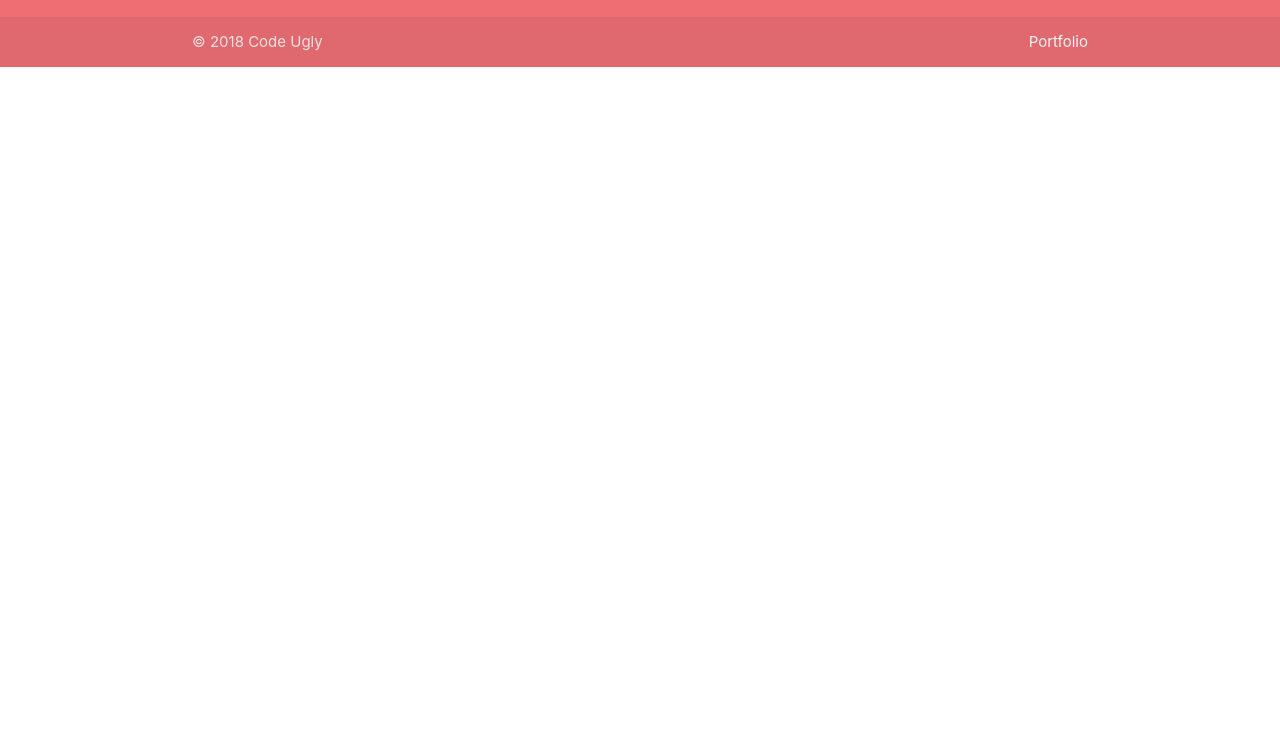
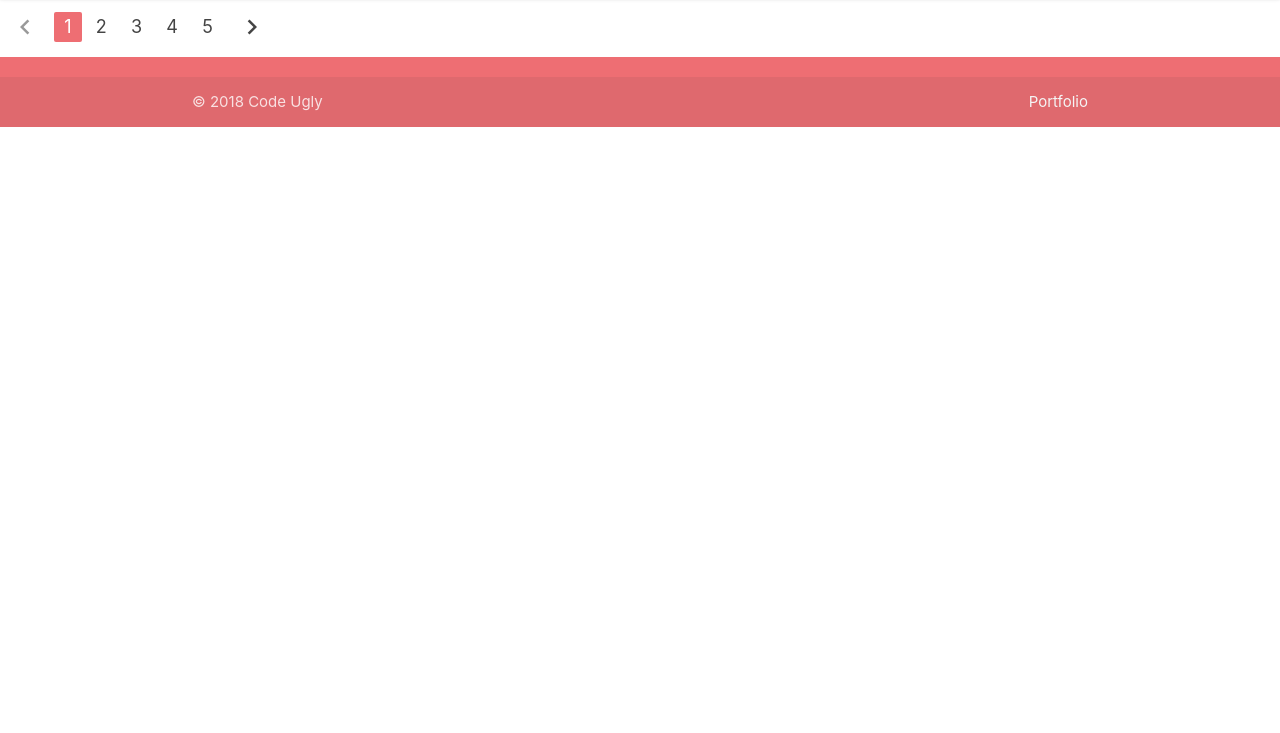
Before and after one commit to AaronKWalker/Hangman_Video_Game_Edition, a plain HTML site: page index.html in a window 1280 px wide. Shown: the part 67-800 px from the top of the page. Drawn offline with nearby package versions, Linux system fonts and the light colour scheme.

Commit message:
added pagination, slight cleanup, add icons code

```diff
--- a/index.html
+++ b/index.html
@@ -3,7 +3,7 @@
 <head>
     <meta charset="utf-8" />
     <link rel="stylesheet" href="https://cdnjs.cloudflare.com/ajax/libs/materialize/1.0.0-beta/css/materialize.min.css">
-
+    <link href="https://fonts.googleapis.com/icon?family=Material+Icons" rel="stylesheet">
     <meta http-equiv="X-UA-Compatible" content="IE=edge">
     <title>Hangman Video Game Edition</title>
     <meta name="viewport" content="width=device-width, initial-scale=1">
@@ -13,7 +13,7 @@
 <body>
     <nav>
         <div class="nav-wrapper">
-            <a href="#" class="brand-logo active">Hangman Video Game Edition</a>
+            <a href="#" class="brand-logo">Hangman Video Game Edition</a>
             <ul id="nav-mobile" class="right hide-on-med-and-down">
             <li><a href="#">Nintendo</a></li>
             <li><a href="#">Sega</a></li>
@@ -23,7 +23,15 @@
     </nav>
 
     <main>
-
+        <ul class="pagination">
+            <li class="disabled"><a href="#!"><i class="material-icons">chevron_left</i></a></li>
+            <li class="active"><a href="#">1</a></li>
+            <li class="waves-effect"><a href="#">2</a></li>
+            <li class="waves-effect"><a href="#">3</a></li>
+            <li class="waves-effect"><a href="#">4</a></li>
+            <li class="waves-effect"><a href="#">5</a></li>
+            <li class="waves-effect"><a href="#"><i class="material-icons">chevron_right</i></a></li>
+        </ul>
     </main>
 
     <footer class="page-footer">
```
